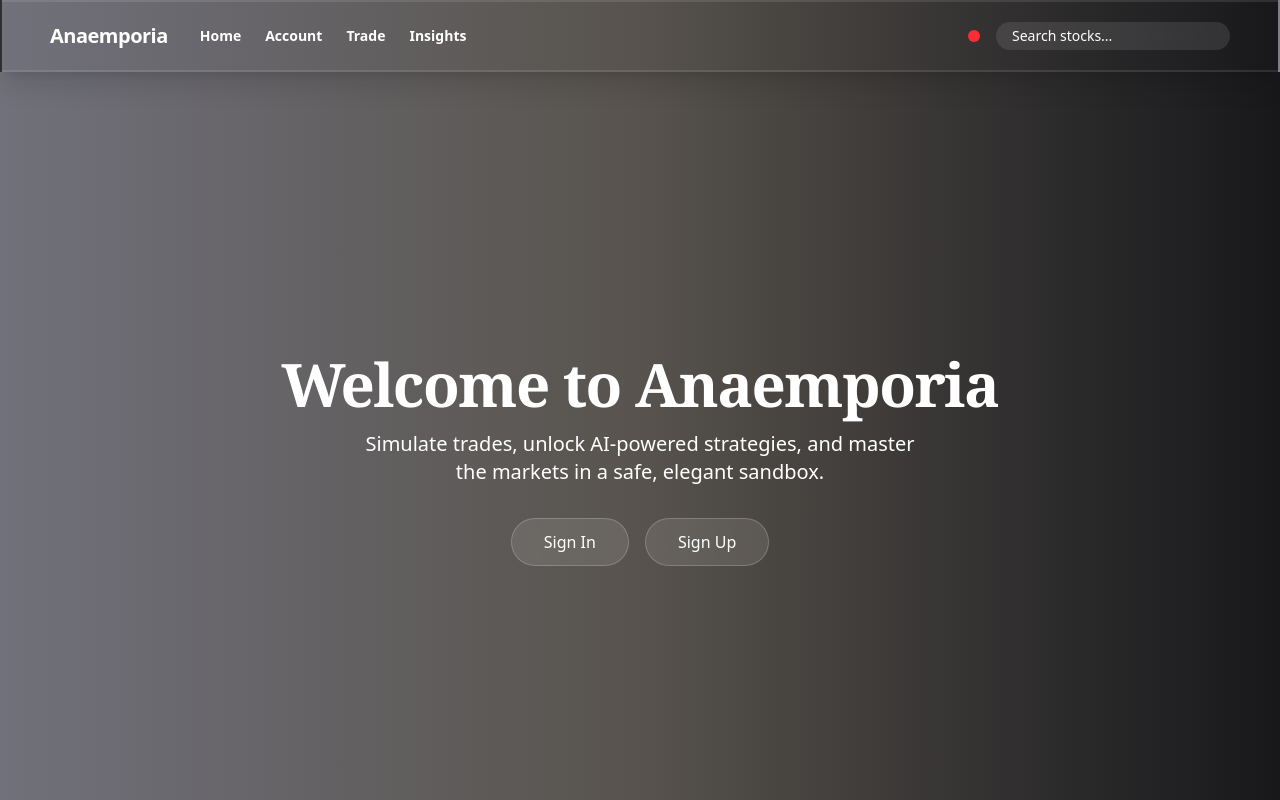
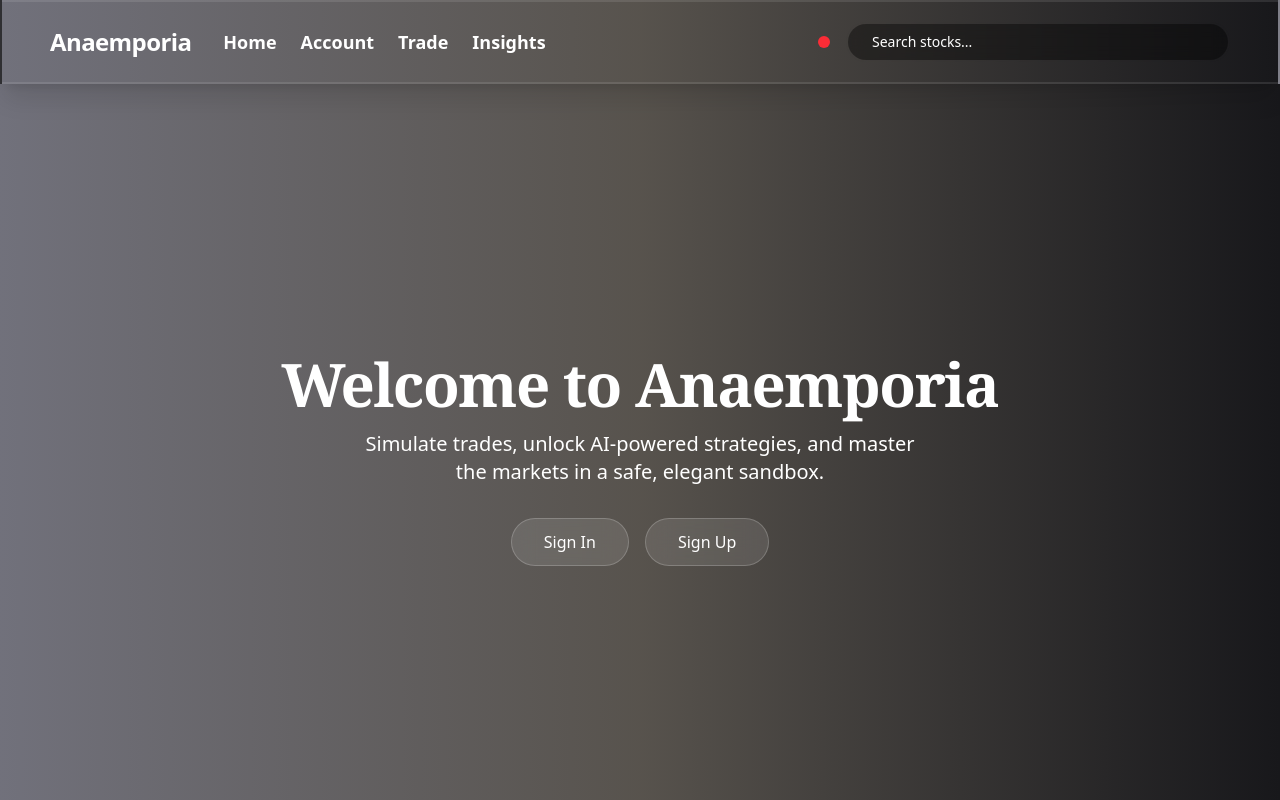
Before and after one commit to TanishqM1/anaemporiafrontend, a Next.js app: page / in a window 1280 px wide. Shown: the top 800 px of the page. Built offline with nearby package versions, Linux system fonts and the light colour scheme; no server answers.

Commit message:
search bar & titling

```diff
--- a/components/navbar.tsx
+++ b/components/navbar.tsx
@@ -43,9 +43,9 @@ export default function Navbar() {
       <div className="flex items-center gap-8">
         {/* Placeholder logo */}
         <Link href="/Homepage">
-          <span className="text-xl font-bold tracking-tight">Anaemporia</span>
+          <span className="text-2xl font-bold tracking-tight">Anaemporia</span>
         </Link>
-        <div className="hidden sm:flex items-center gap-6 text-sm font-bold">
+        <div className="hidden sm:flex items-center gap-6 text-lg font-bold">
           <Link href="/Homepage" className="hover:text-gray-300 transition">
             Home
           </Link>
@@ -72,7 +72,7 @@ export default function Navbar() {
         <input
           type="text"
           placeholder="Search stocks..."
-          className="hidden sm:block rounded-full bg-white/10 backdrop-blur-sm px-4 py-1 text-sm placeholder-white focus:outline-none focus:ring-2 focus:ring-purple-700 transition"
+          className="hidden sm:block w-64 sm:w-96 rounded-full bg-black/40 backdrop-blur border-2 border-transparent bg-clip-padding text-white placeholder-white px-6 py-2 text-sm focus:outline-none"
         />
 
         {/* Clerk user button */}
```
